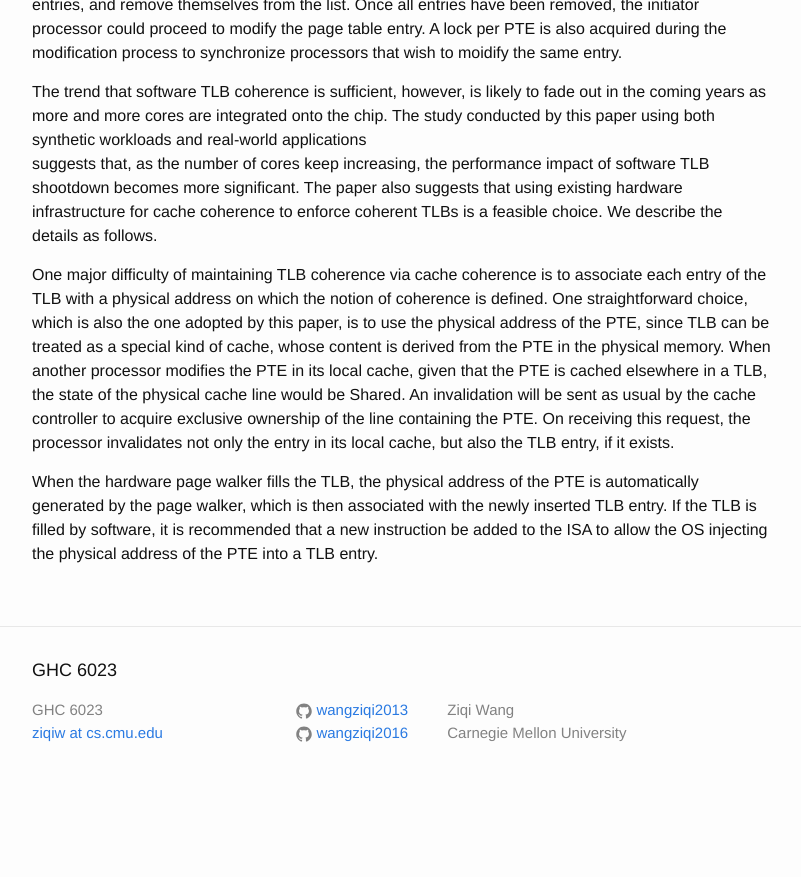
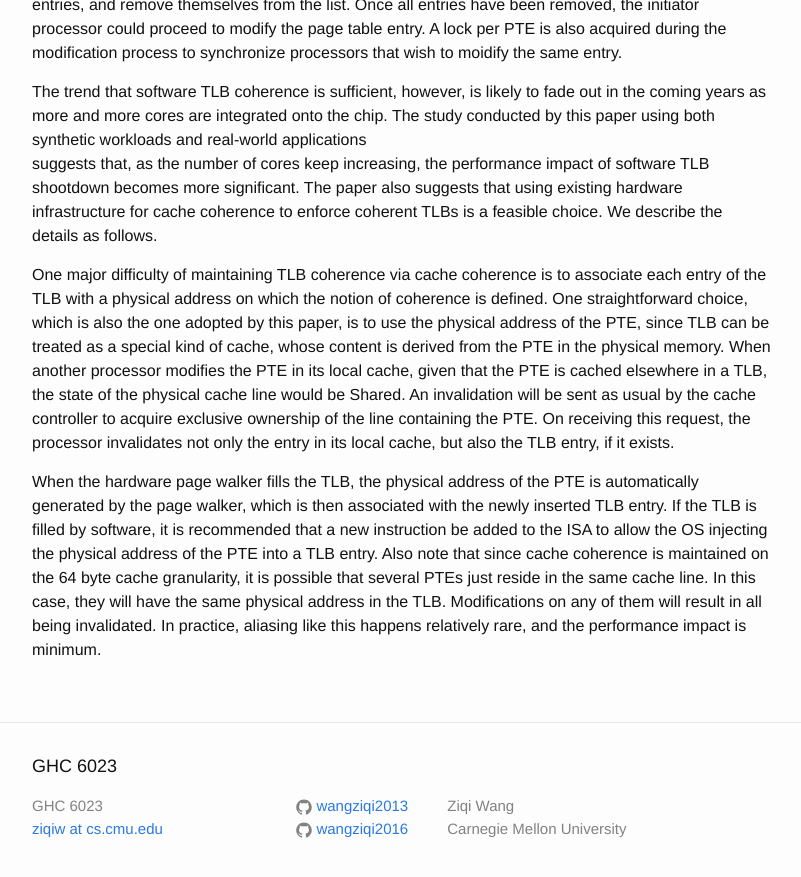
Before and after one commit to wangziqi2013/wangziqi2013.github.io, a Jekyll site: the page built from _posts/2018-12-24-unitd.markdown, in a window 1280 px wide and 900 px high, scrolled down 1012 px. Shown: the top 877 px of the window, without its empty margins (238-1039 px from the left). Built offline with Jekyll 4.4.1, drawn with Linux system fonts in a browser that asks for light colours; before the commit the page ends 1816 px from its top, so only the background shows below that.

Commit message:
Finish details

```diff
--- a/_posts/2018-12-24-unitd.markdown
+++ b/_posts/2018-12-24-unitd.markdown
@@ -50,4 +50,8 @@ request, the processor invalidates not only the entry in its local cache, but al
 
 When the hardware page walker fills the TLB, the physical address of the PTE is automatically generated by the page walker,
 which is then associated with the newly inserted TLB entry. If the TLB is filled by software, it is recommended that a new
-instruction be added to the ISA to allow the OS injecting the physical address of the PTE into a TLB entry.
+instruction be added to the ISA to allow the OS injecting the physical address of the PTE into a TLB entry. Also note that
+since cache coherence is maintained on the 64 byte cache granularity, it is possible that several PTEs just reside
+in the same cache line. In this case, they will have the same physical address in the TLB. Modifications on any of them
+will result in all being invalidated. In practice, aliasing like this happens relatively rare, and the performance
+impact is minimum.
```
